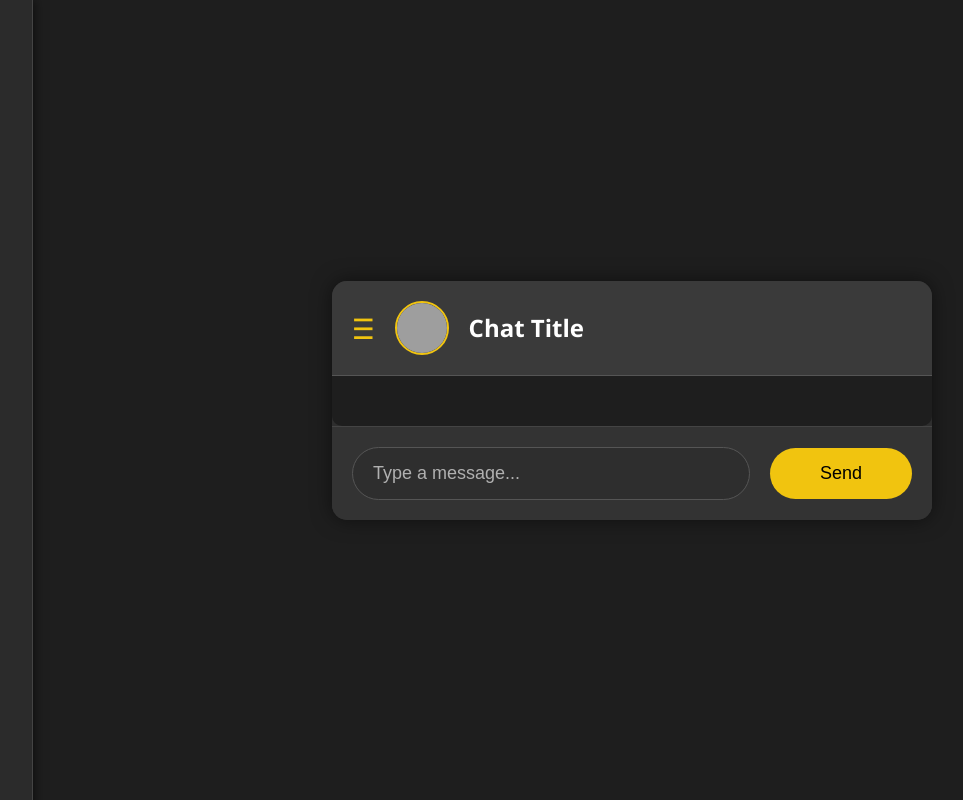
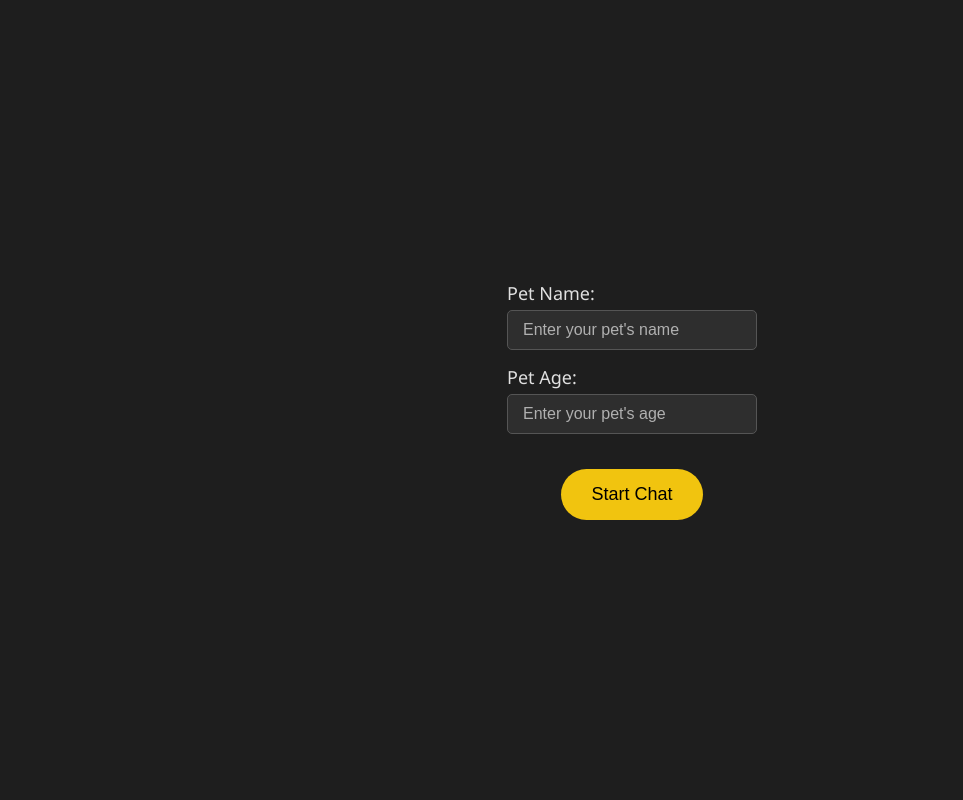
Before and after one commit to 100jy/petq_front, a React (Create React App) app in the folder petq/: page / in a window 1280 px wide. Shown: the whole page, without its empty margins (8-971 px from the left). Built offline with nearby package versions, Linux system fonts and the light colour scheme; grey boxes are pictures that could not be loaded.

Commit message:
add init chat

```diff
--- a/petq/src/App.js
+++ b/petq/src/App.js
@@ -3,8 +3,11 @@ import './MainPage.css';
 
 function App() {
   const [chatMessages, setChatMessages] = useState([]);
-  const [userInput, setUserInput] = useState('');
+  const [userInput, setUserInput] = useState('Hello! How can I help you?');
   const [sidebarOpen, setSidebarOpen] = useState(false);
+  const [chatStarted, setChatStarted] = useState(false);
+  const [petName, setPetName] = useState('');
+  const [petAge, setPetAge] = useState('');
   const chatWindowRef = useRef(null);
 
   const sendMessage = () => {
@@ -35,8 +38,43 @@ function App() {
     setSidebarOpen(!sidebarOpen);
   };
 
+  const startChat = () => {
+    if (petName.trim() === '' || petAge.trim() === '') {
+      alert("Please enter your pet's name and age.");
+      return;
+    }
+    setChatStarted(true);
+    setUserInput(`Hello! My pet's name is ${petName} and they are ${petAge} years old.`);
+  };
+
   return (
     <div className="app-container">
+      {!chatStarted ? (
+        <div className="start-page">
+          <div className="input-field">
+            <label>Pet Name:</label>
+            <input
+              type="text"
+              placeholder="Enter your pet's name"
+              value={petName}
+              onChange={(e) => setPetName(e.target.value)}
+            />
+          </div>
+          <div className="input-field">
+            <label>Pet Age:</label>
+            <input
+              type="text"
+              placeholder="Enter your pet's age"
+              value={petAge}
+              onChange={(e) => setPetAge(e.target.value)}
+            />
+          </div>
+          <button className="start-chat-button" onClick={startChat}>
+            Start Chat
+          </button>
+        </div>
+      ) : (
+        <>
           {/* Sidebar */}
           <div className={`sidebar ${sidebarOpen ? 'open' : ''}`}>
             <div className="sidebar-header">Menu</div>
@@ -78,6 +116,8 @@ function App() {
               <button onClick={sendMessage}>Send</button>
             </div>
           </div>
+        </>
+      )}
     </div>
   );
 }
--- a/petq/src/MainPage.css
+++ b/petq/src/MainPage.css
@@ -231,3 +231,59 @@ body {
     background-color: #d4ac0d;
     transform: scale(1.05);
 }
+
+/* Start Page Container */
+.start-page {
+    display: flex;
+    flex-direction: column;
+    align-items: center;
+    justify-content: center;
+    height: 100vh;
+    background-color: #1e1e1e;
+}
+
+.input-field {
+    margin-bottom: 15px;
+}
+
+.input-field label {
+    display: block;
+    margin-bottom: 5px;
+    color: #e0e0e0;
+    font-size: 18px;
+}
+
+.input-field input {
+    padding: 10px 15px;
+    width: 250px;
+    font-size: 16px;
+    border-radius: 5px;
+    border: 1px solid #555;
+    background-color: #2e2e2e;
+    color: #e0e0e0;
+    box-sizing: border-box;
+}
+
+.input-field input::placeholder {
+    color: #b0b0b0;
+}
+
+/* Start Chat Button */
+.start-chat-button {
+    padding: 15px 30px;
+    background-color: #f1c40f;
+    color: black;
+    border: none;
+    border-radius: 30px;
+    font-size: 18px;
+    cursor: pointer;
+    transition: background-color 0.3s, transform 0.2s;
+    margin-top: 20px;
+}
+
+.start-chat-button:hover {
+    background-color: #d4ac0d;
+    transform: scale(1.05);
+}
+
+/* Other existing styles remain the same */
```
Lines whose indentation alone changed are shown as unchanged.
